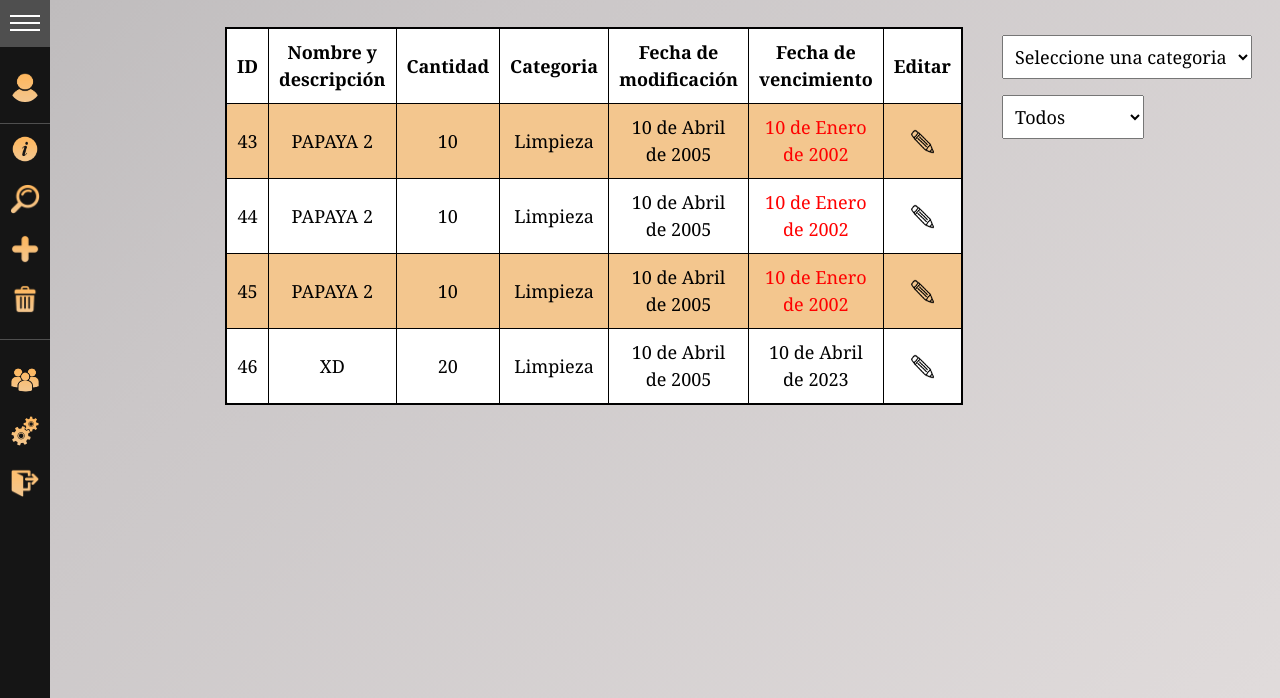
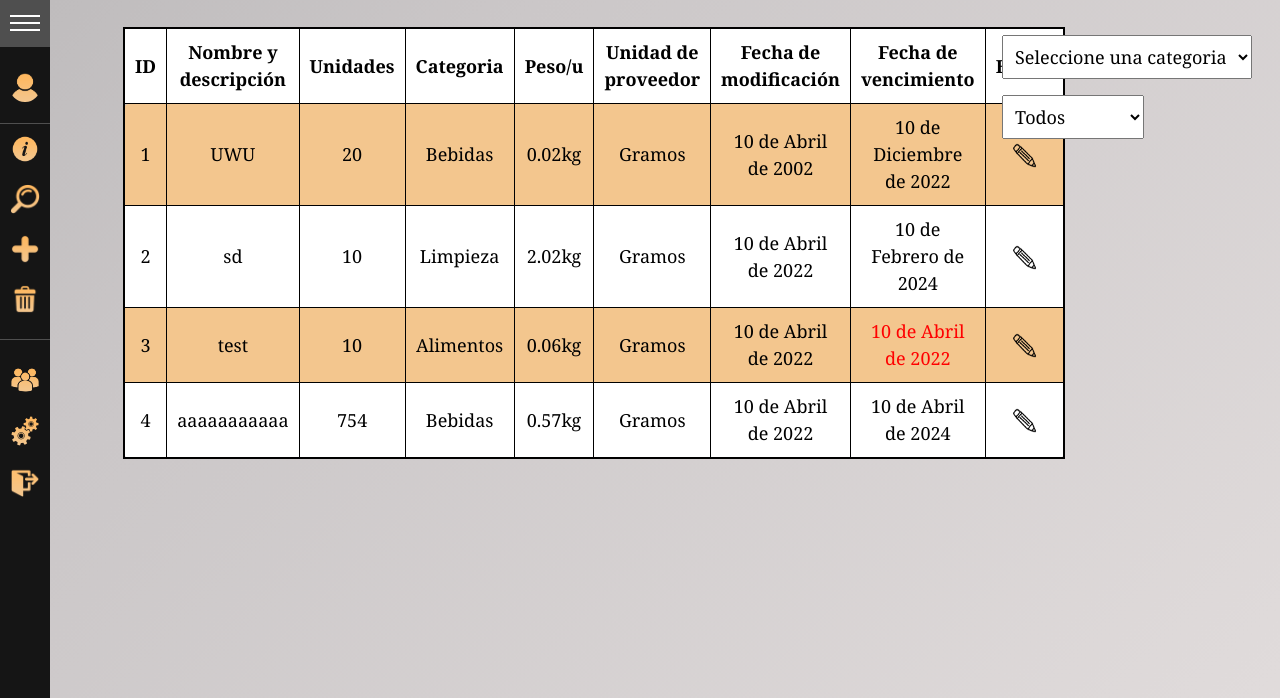
Before and after one commit to SantiHSilva/El-Dorado, a Django app: page /lista/ in a window 1280 px wide; the page is wider, and only the part inside the window is pictured. Shown: the top 698 px of that part. Run offline with Django 4.2, Linux system fonts and the light colour scheme; a user stored in the database is signed in; data comes from the database, SQL or seed files in the repository; some libraries are stand-ins or nearby versions.

Commit message:
aplicación de Física
Co-Authored-By: YosstinCode <76113738+YosstinCode@users.noreply.github.com>

```diff
--- a/gestion/models.py
+++ b/gestion/models.py
@@ -4,7 +4,7 @@ from django.db import models
 
 class Informacion(models.Model):
     opciones_categoria = (('1', 'Alimentos'), ('2', 'Bebidas'), ('3', 'Limpieza'), ('4', 'Otros'))
-    opciones_unidades = (('1', 'Kg'), ('2', 'L'), ('3', 'Unidades'), ('4', 'Otros'))
+    opciones_unidades = (('1', 'Kg'), ('2', 'g'), ('3', 'L'), ('4', 'Unidades'), ('5', 'Otros'))
     #como se vera el modelo en la página
     class Meta:
         verbose_name_plural = 'Información'
@@ -19,6 +19,7 @@ class Informacion(models.Model):
     categoria_producto = models.CharField(max_length = 100, verbose_name="Categoria del producto", choices = opciones_categoria)
     cantidad_productos = models.IntegerField(verbose_name="Cantidad actual")
     stock_maximo = models.IntegerField(verbose_name="Stock minima")
+    peso_unidad = models.FloatField(verbose_name="Peso por unidad")
     stock_minimo = models.IntegerField(verbose_name="Stock maxima")
     unidades = models.CharField(max_length = 255, choices = opciones_unidades, verbose_name="Unidades")
     #El nombre para reflejarlo en la página, en este caso que muestre el nombre y descripción
--- a/gestion/templatetags/filter.py
+++ b/gestion/templatetags/filter.py
@@ -35,6 +35,32 @@ def transform_date(fecha):
         mes = "Diciembre"
     return dia + " de " + mes + " de " + ano
 
+@register.simple_tag
+def conversion_g_a_kg(value, unidades, *args, **kwargs):
+    print(f'Peso: {value}')
+    print(f'Unidades: {unidades}')
+    if unidades == "2":
+        print("Transformado a kg")
+        return (f"{round(value / 1000,2)}kg")
+    else:
+        print("No se transforma")
+        return value
+
+
+@register.filter(name='transform_unidades')
+def transform_unidades(unidades):
+    print(type(unidades))
+    if unidades == "1":
+        return "Kilogramos"
+    elif unidades == "2":
+        return "Gramos"
+    elif unidades == "3":
+        return "Litros"
+    elif unidades == "4":
+        return "Unidades"
+    elif unidades == "5":
+        return "Otros"
+
 @register.filter(name="transform_categoria")
 def transform_categoria(categoria):
     if categoria == "1":
--- a/gestion/views.py
+++ b/gestion/views.py
@@ -14,6 +14,7 @@ class FormularioInformacionView(HttpRequest):
         if request.method == 'POST':
             formulario = formularioInformacion(data=request.POST, files=request.FILES)
             if formulario.is_valid():
+                print(formulario)
                 formulario.save()
                 messages.success(request, "Producto registrado correctamente")
                 return redirect(to='http://127.0.0.1:8000/lista/')
--- a/templates/lista_completa.html
+++ b/templates/lista_completa.html
@@ -39,15 +39,12 @@
                 <tr title="Organiza de mayor a menor o lo contrario">
                     <th>ID</th>
                     <th>Nombre y descripción</th>
-                    <th>Cantidad</th>
+                    <th>Unidades</th>
                     <th>Categoria</th>
-                    <!-- <th>Distribuidor</th> -->
-                    <!-- <th>Unidad de medida</th> -->
+                    <th>Peso/u</th>
+                    <th>Unidad de proveedor</th>
                     <th>Fecha de modificación</th>
                     <th>Fecha de vencimiento</th>
-                    <!-- <th>Stock Minimo</th> -->
-                    <!-- <th>Stock de reserva</th> -->
-                    <!-- <th>Stock Maximo</th> -->
                     <th>Editar</th>
                 </tr>
             </thead>
@@ -58,8 +55,8 @@
                 <td>{{info.nombre_descripcion}}</td>
                 <td>{{info.cantidad_productos}}</td>
                 <td>{{info.categoria_producto | transform_categoria}}</td>
-                <!-- <td>{{info.proveedor}}</td> -->
-                <!-- <td>{{info.unidades}}</td> -->
+                <td>{% conversion_g_a_kg info.peso_unidad info.unidades %}</td>
+                <td>{{info.unidades  | transform_unidades }}</td>
                 <td>{{info.fecha_modificacion}}</td>
                 {{info.fecha_vencimiento|calcular_vencimiento}}
                 <!-- <td>{{info.stock_minimo}}</td> -->
@@ -79,7 +76,6 @@
     </table>
     <div class="wrapper">
         <div class="selects">
-
                 <select id="XDXD" onchange="manejadorCategorias()" >
                     <option value="0">Seleccione una categoria</option>
                     {% for info in '1234' %}
@@ -228,7 +224,7 @@
                 if($element.nodeName.toLowerCase() === "img") $modal.textContent= $element.alt
                 $('#url_modificar2').attr('onclick', 'eliminarProducto('+ e.target.id.split('_')[1] +')')
                 $('#url_modificar').attr('href', 'http://127.0.0.1:8000/modificar/'+ e.target.id.split('_')[1]  )
-            });
+        });
 
 </script>
     {%endblock%}
```
Also changed, not shown: db.sqlite3, gestion/migrations/0001_initial.py, gestion/migrations/0002_alter_informacion_categoria_producto_and_more.py (deleted).
